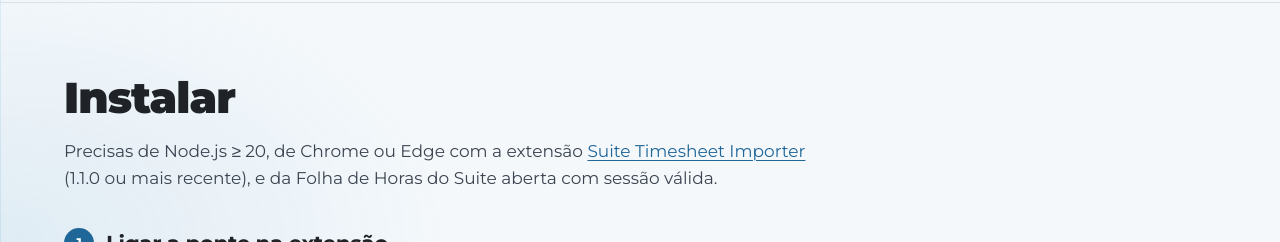
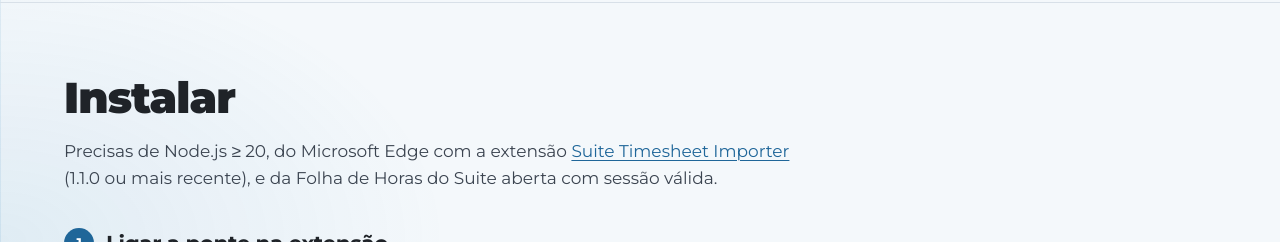
Before and after one commit to williansaez/suite-timesheet-mcp, a website: page docs/index.html in a window 1280 px wide. Shown: the part 2120-2362 px from the top of the page. Drawn offline with Linux system fonts and the light colour scheme.

Commit message:
fix(site): requisito é o Microsoft Edge, não o Chrome
A extensão só existe na loja de extras do Edge; o Chrome não a consegue
instalar. O README passa também a ligar para a loja.

Co-Authored-By: Claude Opus 5.5 <noreply@anthropic.com>

```diff
--- a/docs/index.html
+++ b/docs/index.html
@@ -318,7 +318,7 @@
     <section id="instalar">
       <div class="wrap">
         <h2>Instalar</h2>
-        <p class="intro">Precisas de Node.js ≥ 20, de Chrome ou Edge com a extensão <a href="https://microsoftedge.microsoft.com/addons/detail/suite-timesheet-importer/ccmnogdllbomjogpddfedgolgeobhdef">Suite Timesheet Importer</a> (1.1.0 ou mais recente), e da Folha de Horas do Suite aberta com sessão válida.</p>
+        <p class="intro">Precisas de Node.js ≥ 20, do Microsoft Edge com a extensão <a href="https://microsoftedge.microsoft.com/addons/detail/suite-timesheet-importer/ccmnogdllbomjogpddfedgolgeobhdef">Suite Timesheet Importer</a> (1.1.0 ou mais recente), e da Folha de Horas do Suite aberta com sessão válida.</p>
         <div class="instalar">
           <div>
             <h3><span class="num">1</span>Ligar a ponte na extensão</h3>
```
Also changed, not shown: README.md.
